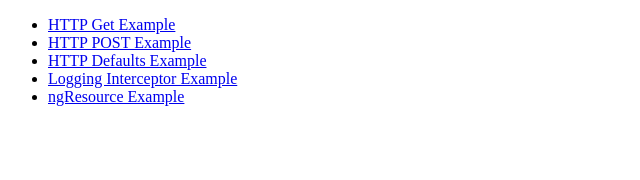
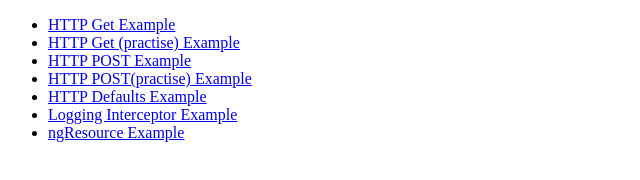
Before and after one commit to swordicer/AngularJsUpAndRunning, a website: page chapter6/public/index.html in a window 1280 px wide. Shown: the whole page, without its empty margins (0-640 px from the left). Drawn offline with Linux system fonts and the light colour scheme.

Commit message:
GET and POST Practise HTML =

```diff
--- a/chapter6/public/index.html
+++ b/chapter6/public/index.html
@@ -10,7 +10,13 @@
       <a href="http-get-example.html">HTTP Get Example</a>
     </li>
     <li>
+      <a href="HttpGetExample.html">HTTP Get (practise) Example</a>
+    </li>
+    <li>
       <a href="http-post-example.html">HTTP POST Example</a>
+    </li>
+    <li>
+      <a href="HttpPostExample.html">HTTP POST(practise) Example</a>
     </li>
     <li>
       <a href="http-defaults.html">HTTP Defaults Example</a>
```
